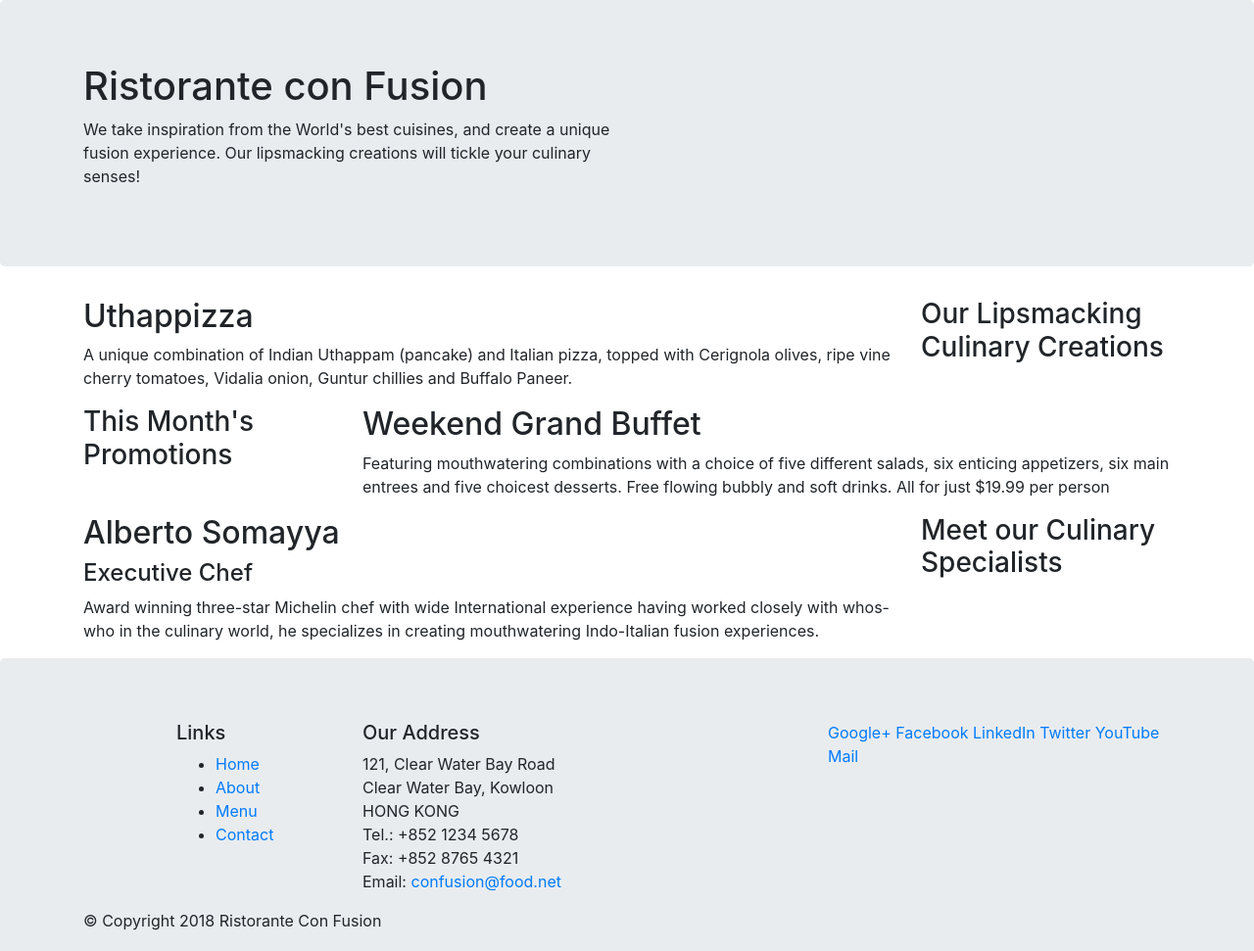
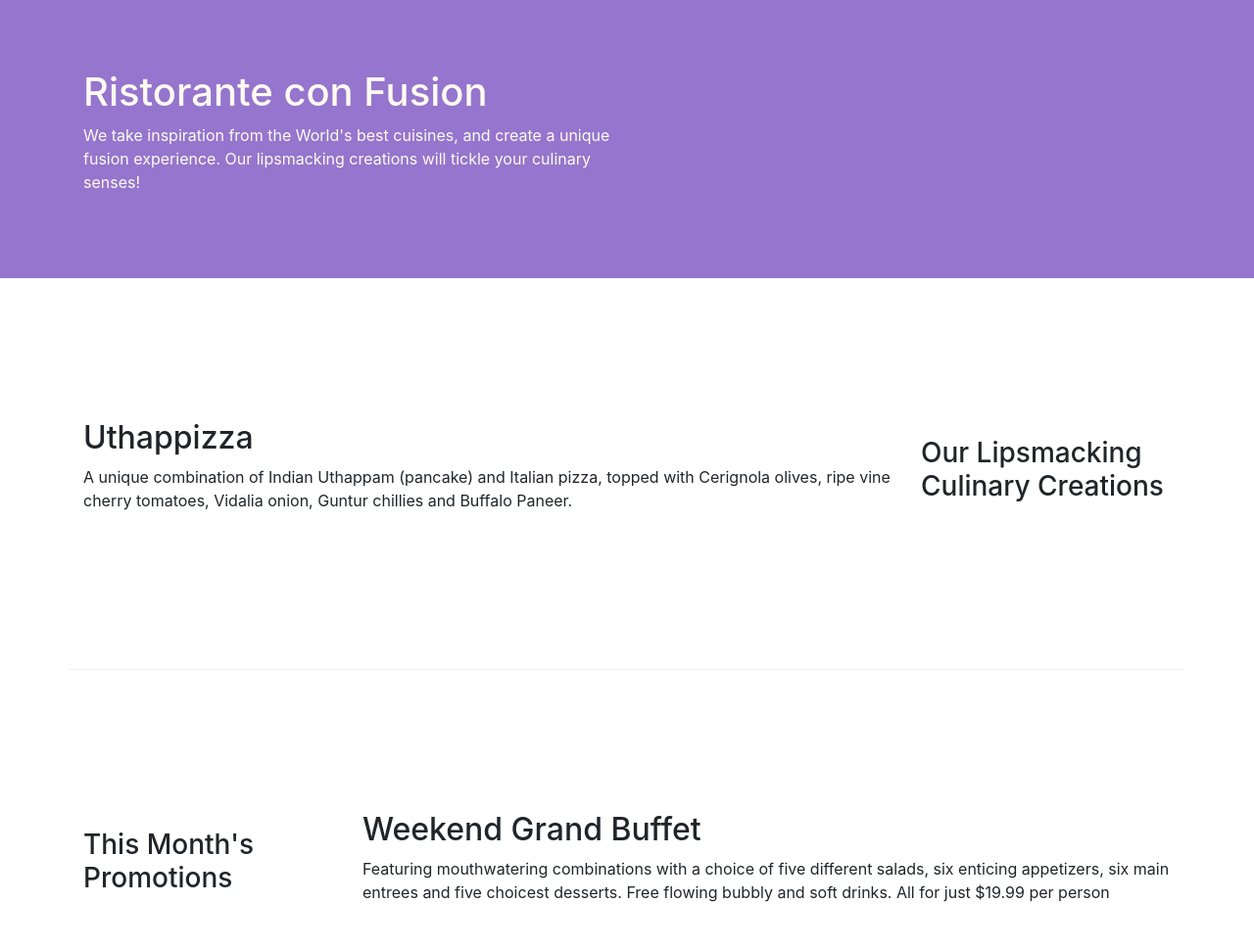
Before and after one commit to Gauravr26/Bootstrap-intro, a website: page index.html in a window 1280 px wide. Shown: the top 971 px of the page at 98% size. Drawn offline with nearby package versions, Linux system fonts and the light colour scheme.

Commit message:
Bootstrap grid part two

```diff
--- /dev/null
+++ b/css/styles.css
@@ -0,0 +1,26 @@
+.row-header{
+    margin: 0px auto;
+    padding: 0px auto;
+}
+.row-content{
+    margin: 0px auto;
+    padding: 50px 0px 50px 0px;
+    border-bottom: 1px ridge;
+    min-height: 400px;
+}
+.footer{
+    background-color: #d1c4e9;
+    margin: 0px auto;
+    padding: 20px 0px 20px 0px;
+}
+.header{
+    padding: 70px 30px 70px 30px;
+    margin: 0px auto;
+    background-color: #9575cd;
+    color: floralwhite;
+}
+.address{
+    font-size: 80%;
+    margin: 0px;
+    color: #0f0f0f;
+}
--- a/index.html
+++ b/index.html
@@ -2,6 +2,7 @@
 <html lang="en">
 
 <head>
+        <link rel="stylesheet" href="css/styles.css">
         <!-- Required meta tags always come first -->
         <meta charset="utf-8">
         <meta name="viewport" content="width=device-width, initial-scale=1, shrink-to-fit=no">
@@ -14,9 +15,9 @@
 
 <body>
 
-    <header class="jumbotron">
+    <header class="header">
         <div class="container">
-            <div class="row">
+            <div class="row row-header">
                 <div class="col-12 col-sm-6">
                     <h1>Ristorante con Fusion</h1>
                     <p>We take inspiration from the World's best cuisines, and create a unique fusion experience. Our lipsmacking creations will tickle your culinary senses!</p>
@@ -28,7 +29,7 @@
     </header>
 
     <div class="container">
-        <div class="row">
+        <div class="row row-content align-items-center">
             <div class="col-12 col-sm-4 order-sm-last col-md-3">
                 <h3>Our Lipsmacking Culinary Creations</h3>
             </div>
@@ -39,7 +40,7 @@
         </div>
 
 
-        <div class="row">
+        <div class="row row-content align-items-center">
             <div class="col-12 col-sm-4 col-md-3">
                 <h3>This Month's Promotions</h3>
             </div>
@@ -49,7 +50,7 @@
             </div>
         </div>
 
-        <div class="row">
+        <div class="row row-content align-items-center">
             <div class="col-12 col-sm-4 order-sm-last col-md-3">
                 <h3>Meet our Culinary Specialists</h3>
             </div>
@@ -61,12 +62,12 @@
         </div>
     </div>
 
-    <footer class="jumbotron">
+    <footer class="footer">
         <div class="container">
             <div class="row">
                 <div class="col-4 offset-1 col-sm-2">
                     <h5>Links</h5>
-                    <ul>
+                    <ul class="list-unstyled">
                         <li><a href="#">Home</a></li>
                         <li><a href="#">About</a></li>
                         <li><a href="#">Menu</a></li>
@@ -84,8 +85,8 @@
 		              Email: <a href="mailto:confusion@food.net">confusion@food.net</a>
 		           </address>
                 </div>
-                <div class="col-12 col-sm-4">
-                    <div>
+                <div class="col-12 col-sm-4 align-self-center">
+                    <div class="text-center">
                         <a href="http://google.com/+">Google+</a>
                         <a href="http://www.facebook.com/profile.php?id=">Facebook</a>
                         <a href="http://www.linkedin.com/in/">LinkedIn</a>
@@ -95,7 +96,7 @@
                     </div>
                 </div>
            </div>
-           <div class="row">
+           <div class="row justify-content-center">
                 <div class="col-auto">
                     <p>© Copyright 2018 Ristorante Con Fusion</p>
                 </div>
```
